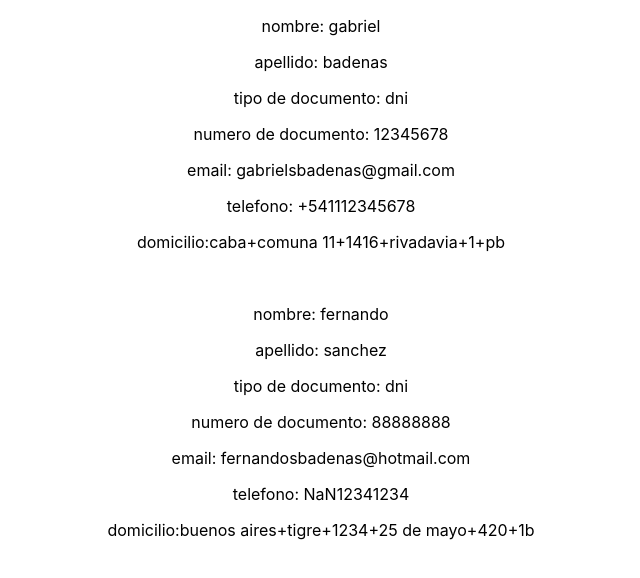
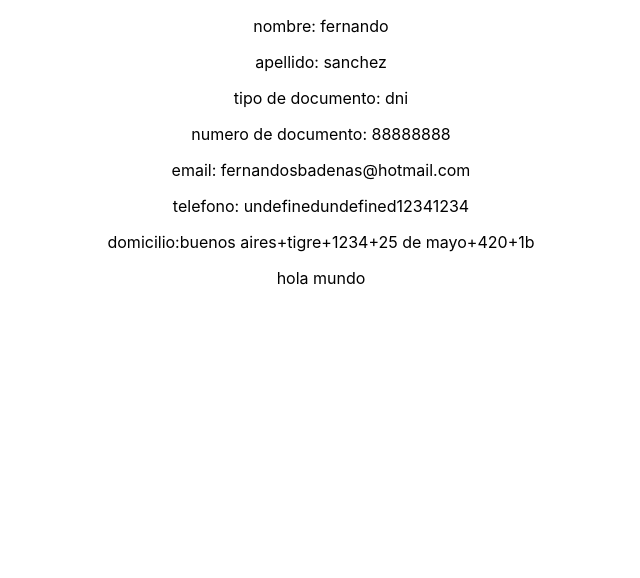
Before and after one commit to gabrielsbadenas/app-cobertura-internet, a React (Create React App) app in the folder aplicacion/: page / in a window 1280 px wide. Shown: the top 578 px of the page, without its empty margins (319-959 px from the left). Built offline with nearby package versions, Linux system fonts and the light colour scheme.

Commit message:
crear una nueva funcion de react

```diff
--- a/aplicacion/src/App.js
+++ b/aplicacion/src/App.js
@@ -1,8 +1,13 @@
 import logo from './logo.svg';
 import './App.css';
 import User from './models/User'
+let index=0
+function Usuario(){
+ // constructor(){}
+    return (<p>hola mundo</p>)
+}
 function UserView(){
-  let user ={user:User.users[1]}// new User()
+  let user ={user:User.users[index]}// new User()
   console.log(User.users)
   //to do: sacar uno de los user (cambiar user.user por user solo)/
   return (
@@ -21,25 +26,16 @@ function UserView(){
   )
 }
 function App() {
-  let user ={user:User.users[0]}// new User()
   console.log(User.users)
   //to do: sacar uno de los user (cambiar user.user por user solo)/
   return (
     <div className="App">
     <UserView></UserView>
-    <br></br>
-      <p font="black">nombre: {user.user.nombres.primer}</p>
-      <p font="black">apellido: {user.user.nombres.ultimo}</p>
-      <p font="black">tipo de documento: {user.user.documento.tipo}</p>
-      <p font="black">numero de documento: {user.user.documento.numero}</p>
-      <p font="black">email: {user.user.email.sub+user.user.email.at+user.user.email.domain}</p>
-      <p font="black">telefono: {user.user.phone.country.code+user.user.phone.area.number+user.user.phone.number}</p>
-      <p>domicilio:
-{user.user.domicilio.provincia}+{user.user.domicilio.localidad}+{user.user.domicilio.codigopostal}+{user.user.domicilio.calle}+{user.user.domicilio.numero}+{user.user.domicilio.puerta}
+    <Usuario></Usuario>
+    </div>
 
-      </p>
-    </div>
   );
 }
 
 export default App;
+//TODO HACER QUE EL NUMERO DE TELEFONO SEA UN INT SIN CODIGO DE PAIS NI NADA
```
